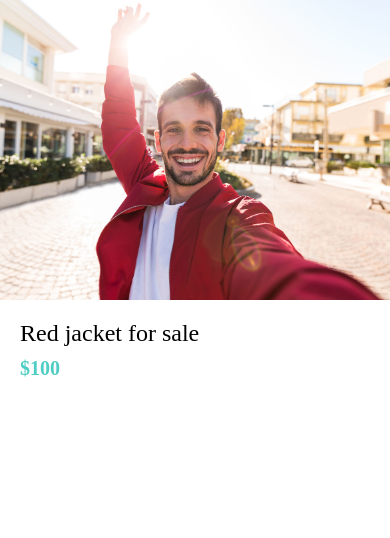
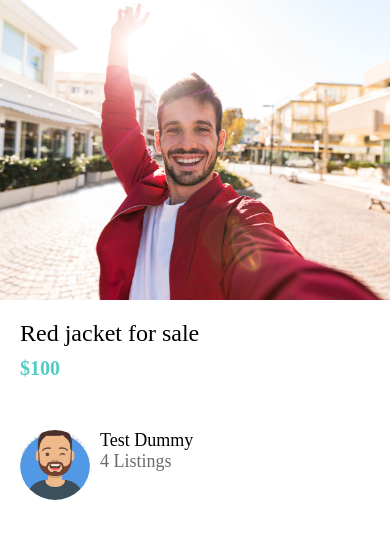
Before and after one commit to Tonic78/NoMoreNeed, a React Native app: screen / in a window 390 px wide. Shown: the top 538 px of the page. Built offline with nearby package versions, Linux system fonts and the light colour scheme.

Commit message:
add seller avatar component

```diff
--- /dev/null
+++ b/app/components/ListItem.js
@@ -0,0 +1,37 @@
+import React from "react";
+import { View, StyleSheet, Image } from "react-native";
+
+import AppText from "./AppText";
+import colors from "../config/colors";
+
+function ListItem({ title, subTitle, image }) {
+  return (
+    <View style={styles.container}>
+      <Image style={styles.image} source={image} />
+      <View>
+        <AppText style={styles.title}>{title}</AppText>
+        <AppText style={styles.subTitle}>{subTitle}</AppText>
+      </View>
+    </View>
+  );
+}
+
+const styles = StyleSheet.create({
+  container: {
+    flexDirection: "row",
+  },
+  image: {
+    width: 70,
+    height: 70,
+    borderRadius: 35,
+    marginRight: 10,
+  },
+  subTitle: {
+    color: colors.medium,
+  },
+  title: {
+    fontWeight: "500",
+  },
+});
+
+export default ListItem;
--- a/app/components/ListingsDetailScreen.js
+++ b/app/components/ListingsDetailScreen.js
@@ -3,6 +3,7 @@
 
 import AppText from "./AppText";
 import colors from "../config/colors";
+import ListItem from "./ListItem";
 
 function ListingsDetailScreen() {
   return (
@@ -11,6 +12,13 @@
       <View style={styles.detailsContainer}>
         <AppText style={styles.title}>Red jacket for sale</AppText>
         <AppText style={styles.price}>$100</AppText>
+        <View style={styles.userContainer}>
+          <ListItem
+            image={require("../assets/avatar.jpeg")}
+            title="Test Dummy"
+            subTitle="4 Listings"
+          />
+        </View>
       </View>
     </View>
   );
@@ -34,6 +42,9 @@
     fontSize: 24,
     fontWeight: "500",
   },
+  userContainer: {
+    marginVertical: 40,
+  },
 });
 
 export default ListingsDetailScreen;
--- a/app/config/colors.js
+++ b/app/config/colors.js
@@ -1,4 +1,5 @@
 export default {
   primary: "#fc5c65",
   secondary: "#4ecdc4",
+  medium: "#6e6969",
 };
```
Also changed, not shown: app/assets/avatar.jpeg (added), app/assets/batman.png (added).
